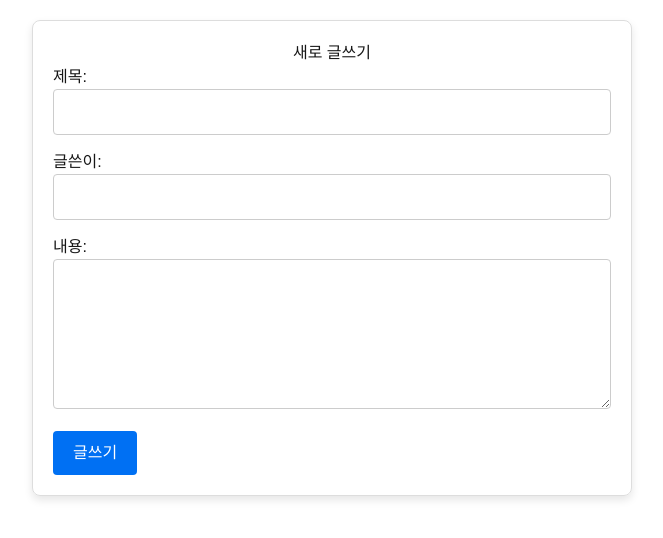
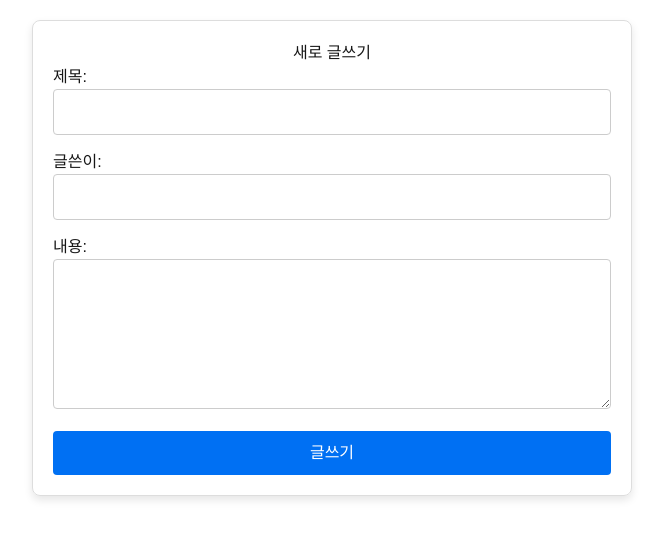
Before and after one commit to walker199101/nextjs-tutorial, a Next.js app: page /dashboard/write in a window 1280 px wide. Shown: the top 538 px of the page, without its empty margins (308-971 px from the left). Built offline with nearby package versions, Linux system fonts and the light colour scheme.

Commit message:
글쓰기 기능 추가

```diff
--- a/src/app/api/hello.js
+++ /dev/null
@@ -1,9 +0,0 @@
-export default function handler(req, res) {
-    if (req.method === 'GET') {
-        // GET 요청일 때 실행되는 코드
-        res.status(200).json({ message: 'Hello, World!' });
-    } else {
-        // 다른 HTTP 메서드 요청에 대해 에러 처리
-        res.status(405).json({ message: 'Method Not Allowed' });
-    }
-}
--- /dev/null
+++ b/src/app/api/hello/route.js
@@ -0,0 +1,5 @@
+import { NextResponse } from 'next/server';
+
+export async function GET(request) {
+    return NextResponse.json({ message: 'Hello' });
+}
--- /dev/null
+++ b/src/app/api/write/route.js
@@ -0,0 +1,29 @@
+import { NextResponse } from 'next/server';
+import { sql } from '@vercel/postgres';
+
+export async function POST(request) {
+    try {
+        // 요청값에서 JSON 데이터 파싱
+        const { title, content, author } = await request.json();
+
+        // 유효성 검사
+        if (!title || !content || !author) {
+          return NextResponse.json(
+            { error: 'title and content and author are required' },
+            { status: 400 }
+          );
+        }
+
+        // SQL 쿼리를 통해 데이터 삽입
+        const result = await sql`
+          INSERT INTO board (content, name, title, views)
+          VALUES (${content}, ${author}, ${title}, 0);
+        `;
+
+        // 삽입된 데이터 반환
+        return NextResponse.json({ message: 'User added successfully', user: result.rows[0] }, { status: 201 });
+      } catch (error) {
+        console.error('Database error:', error);
+        return NextResponse.json({ error: 'Failed to add user' }, { status: 500 });
+      }
+}
--- a/src/app/dashboard/addButton.tsx
+++ b/src/app/dashboard/addButton.tsx
@@ -1,8 +1,10 @@
 "use client";
 import buttonStyles from './../button.module.scss'
+import { useRouter } from 'next/navigation';
 
 export default function AddButton() {
+  const router = useRouter();
   return <div className={buttonStyles.button}>
-        <button onClick={() => alert("클릭됨!")}>글쓰기</button>
-    </div>;
+    <button onClick={() => { router.push('/write') }}>글쓰기</button>
+  </div>;
 }
--- a/src/app/dashboard/page.tsx
+++ b/src/app/dashboard/page.tsx
@@ -22,7 +22,7 @@ export async function BOARD(): Promise<JSX.Element> {
           <tr key={row.id}>
             <td>{row.id}</td>
             <td>{row.title}</td>
-            <td>{row.user}</td>
+            <td>{row.name}</td>
             <td>{row.created_at.toLocaleString()}</td>
             <td>{row.views}</td>
           </tr>
--- a/src/app/dashboard/write/page.tsx
+++ b/src/app/dashboard/write/page.tsx
@@ -1,117 +1,77 @@
 'use client';
 
 import { useState } from 'react';
-// import { sql } from "@vercel/postgres";
-
-  // 간단한 스타일 객체
-  const styles = {
-    container: {
-      maxWidth: '600px',
-      margin: '0 auto',
-      marginTop: '20px',
-      padding: '20px',
-      border: '1px solid #ddd',
-      borderRadius: '8px',
-      boxShadow: '0 4px 8px rgba(0, 0, 0, 0.1)',
-    },
-    form: {
-      display: 'flex',
-      flexDirection: 'column'
-    },
-    field: {
-      marginBottom: '15px',
-    },
-    input: {
-      width: '100%',
-      padding: '10px',
-      fontSize: '16px',
-      borderRadius: '4px',
-      border: '1px solid #ccc',
-    },
-    textarea: {
-      width: '100%',
-      height: '150px',
-      padding: '10px',
-      fontSize: '16px',
-      borderRadius: '4px',
-      border: '1px solid #ccc',
-    },
-    button: {
-      padding: '10px 20px',
-      fontSize: '16px',
-      backgroundColor: '#0070f3',
-      color: 'white',
-      border: 'none',
-      borderRadius: '4px',
-      cursor: 'pointer',
-    },
-  };
+import { useRouter } from 'next/navigation';
+import pageStyles from './write.module.scss';
 
 export default function Write() {
     const [title, setTitle] = useState('');
     const [content, setContent] = useState('');
     const [author, setAuthor] = useState('');
+    const router = useRouter();
 
     const handleSubmit = async (e: { preventDefault: () => void; }) => {
       e.preventDefault();
-      // const formData = { title, content, author };
-      const response = await fetch('/api/hello');
-      console.log('response');
-      console.log(response);
-    //   const result = await response.json();
-    //   console.log('result');
-    //   console.log(result);
-
-      // 폼 제출 후 입력 값 초기화
-      setTitle('');
-      setContent('');
-      setAuthor('');
+      const response = await fetch('/api/write', {
+        method: 'POST',
+        headers: {
+          'Content-Type': 'application/json',
+        },
+        body: JSON.stringify({ title, content, author }),
+      });
+      if (response.ok) {
+        // 폼 제출 후 입력 값 초기화
+        setTitle('');
+        setContent('');
+        setAuthor('');
+        router.push('/dashboard');
+      }
     };
 
     return (
-      <div style={styles.container}>
+      <div className={pageStyles.container}>
         <h1 style={{ textAlign:"center"}}>새로 글쓰기</h1>
-        <form onSubmit={handleSubmit} >
+        <form className={pageStyles.form} onSubmit={handleSubmit} >
           {/* 제목 입력 */}
-          <div style={styles.field}>
+          <div className={pageStyles.field}>
             <label htmlFor="title">제목:</label>
             <input
               type="text"
               id="title"
               value={title}
+              className={pageStyles.input}
               onChange={(e) => setTitle(e.target.value)}
-              style={styles.input}
               required
             />
           </div>
 
-            {/* 글쓴이 입력 */}
-            <div style={styles.field}>
+          {/* 글쓴이 입력 */}
+          <div className={pageStyles.field}>
             <label htmlFor="author">글쓴이:</label>
             <input
               type="text"
               id="author"
               value={author}
+              className={pageStyles.input}
               onChange={(e) => setAuthor(e.target.value)}
-              style={styles.input}
               required
             />
           </div>
 
           {/* 내용 입력 */}
-          <div style={styles.field}>
+          <div className={pageStyles.field}>
             <label htmlFor="content">내용:</label>
             <textarea
               id="content"
               value={content}
+              className={pageStyles.textarea}
               onChange={(e) => setContent(e.target.value)}
-              style={styles.textarea}
               required
             />
           </div>
 
           {/* 제출 버튼 */}
-          <button type="submit" style={styles.button}>글쓰기</button>
+          <button type="submit" className={pageStyles.button}>글쓰기</button>
         </form>
       </div>
     );
--- /dev/null
+++ b/src/app/dashboard/write/write.module.scss
@@ -0,0 +1,50 @@
+
+.container {
+    max-width: 600px;
+    margin: 0 auto;
+    margin-top: 20px;
+    padding: 20px;
+    border: 1px solid #ddd;
+    border-radius: 8px;
+    box-shadow: 0 4px 8px rgba(0, 0, 0, 0.1);
+  }
+
+  .form {
+    display: flex;
+    flex-direction: column;
+  }
+
+  .field {
+    margin-bottom: 15px;
+  }
+
+  .input {
+    width: 100%;
+    padding: 10px;
+    font-size: 16px;
+    border-radius: 4px;
+    border: 1px solid #ccc;
+  }
+
+  .textarea {
+    width: 100%;
+    height: 150px;
+    padding: 10px;
+    font-size: 16px;
+    border-radius: 4px;
+    border: 1px solid #ccc;
+  }
+
+  .button {
+    padding: 10px 20px;
+    font-size: 16px;
+    background-color: #0070f3;
+    color: white;
+    border: none;
+    border-radius: 4px;
+    cursor: pointer;
+
+    &:hover {
+      background-color: #005bb5; // Hover 상태에서 색상 변경
+    }
+  }
```
